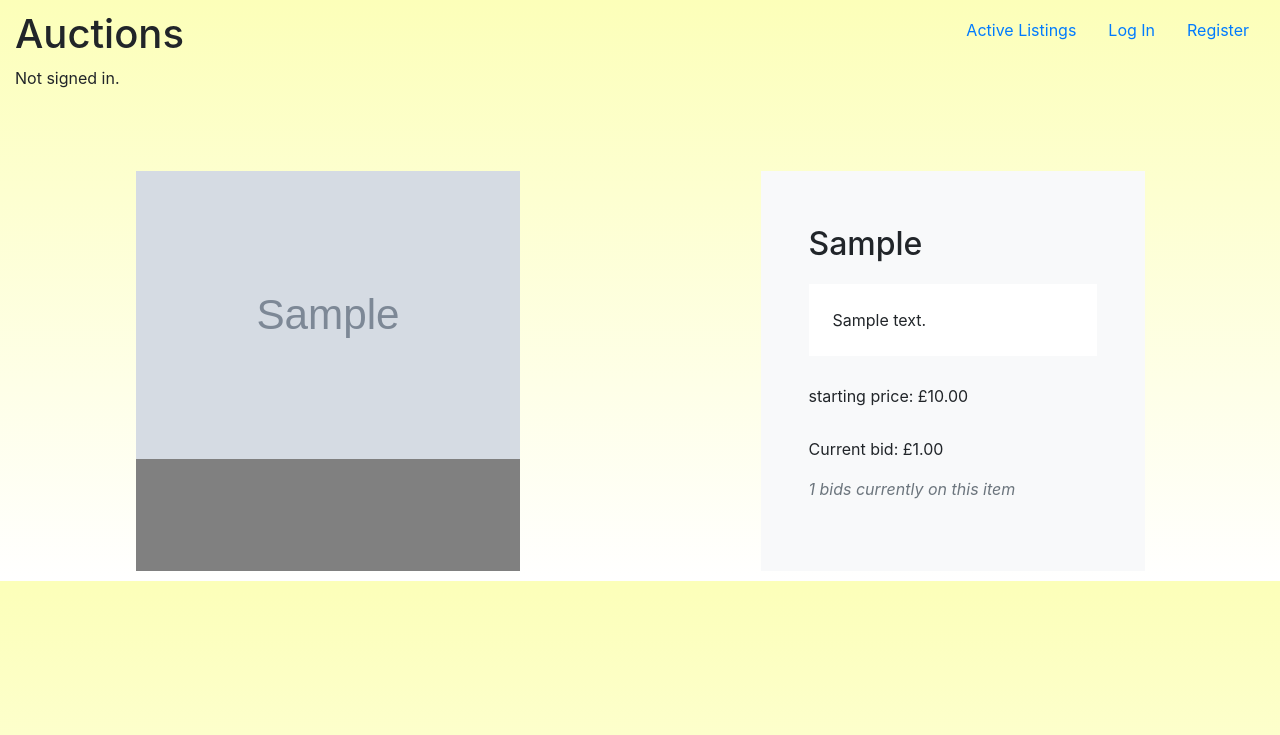
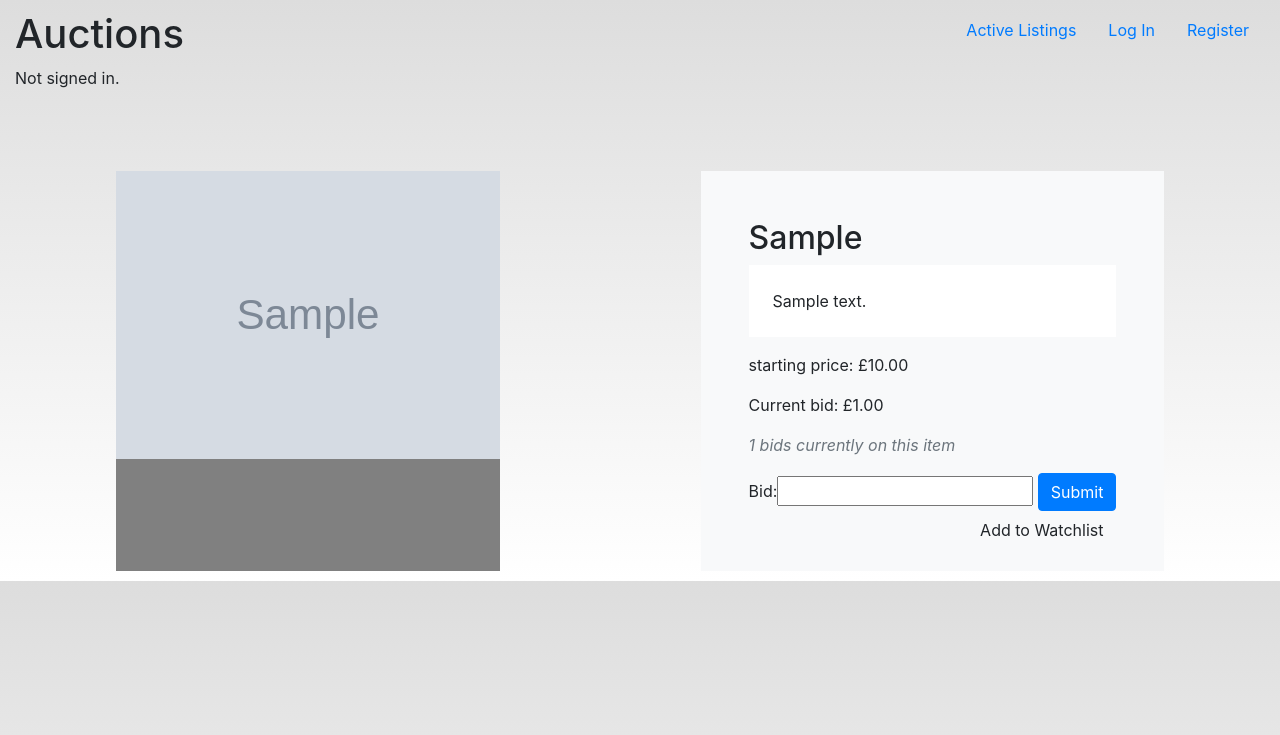
Before and after one commit to OscarCarde/commerce, a Django app: page /1 in a window 1280 px wide. Shown: the top 735 px of the page. Run offline with Django 3.2, Linux system fonts and the light colour scheme; tables that the repository leaves empty hold one stand-in row (values such as "Sample post"); grey boxes marked "Sample" are stand-in pictures; some libraries are stand-ins or nearby versions.

Commit message:
tryin to implement the watchlist

```diff
--- a/commerce/auctions/models.py
+++ b/commerce/auctions/models.py
@@ -3,6 +3,7 @@ from django.db import models
 import PIL
 
 class User(AbstractUser):
+    watchlist = models.ManyToManyField('Listing', blank = True, related_name = 'watchers')
     pass
 
 
--- a/commerce/auctions/static/auctions/styles.css
+++ b/commerce/auctions/static/auctions/styles.css
@@ -1,7 +1,7 @@
 body {
     padding: 10px;
 
-    background-image: linear-gradient(to bottom, #fcffb9, white);
+    background-image: linear-gradient(to bottom, #dddddd, white);
 }
 h1 {
 
--- a/commerce/auctions/templates/auctions/index.html
+++ b/commerce/auctions/templates/auctions/index.html
@@ -1,5 +1,6 @@
 {% extends "auctions/layout.html" %}
 {% load static %}
+{% load custom %}
 {% block body %}
     <h2>Active Listings</h2>
     <ul class="d-flex flex-column justify-content-around">
@@ -12,8 +13,8 @@
           <p><em>From {{listing.seller}}</em></p>
           <p class="card-text">{{listing.description}}</p>
           <em class="text-secondary"> created on {{listing.created}}</em>
-          <p>price: £{{listing.price}}</p>
-          <p>Current Bid: <em>£ {{listing.max_bid}}</em></p>
+          <p>price: £{{listing.price|round_decimal}}</p>
+          <p>Current Bid: <em>£ {{listing.max_bid|round_decimal}}</em></p>
           <p><em>{{listing.item_bids}} bids on this item</em></p>
         </div>
       </li>
--- a/commerce/auctions/templates/auctions/layout.html
+++ b/commerce/auctions/templates/auctions/layout.html
@@ -30,6 +30,9 @@
                 <li class = "nav-item">
                     <a class = "nav-link" href="{% url 'sell' %}">Sell something</a>
                 </li>
+                <li class = "nav-item">
+                    <a class ="nav-link" href = "{% url 'watchlist' %}">Watchlist</a>
+                </li>
             {% else %}
                 <li class="nav-item">
                     <a class="nav-link" href="{% url 'login' %}">Log In</a>
--- a/commerce/auctions/templates/auctions/listing.html
+++ b/commerce/auctions/templates/auctions/listing.html
@@ -1,6 +1,6 @@
 {% extends "auctions/layout.html" %}
 {% load static %}
-
+{% load custom %}
 
 {% block body %}
 <div class="lstng-container mt-5">
@@ -10,15 +10,23 @@
   <div class="lstng-dtls-container bg-light p-5">
     <p class= "h2">{{listing.item}}</p>
     <p class = "bg-white p-4">{{listing.description}}</p>
-    <p>starting price: £{{listing.price}}</p>
+    <p>starting price: £{{listing.price|round_decimal}}</p>
     {% if max_bid == None %}
       <p class = "text-secondary">No bids yet on this item</p>
     {% else %}
       <div>
-        <p>Current bid: £{{max_bid}}</p>
+        <p>Current bid: £{{max_bid|round_decimal}}</p>
         <p class = "text-secondary"><em>{{listing.bids_count}} bids currently on this item</em></p>
       </div>
-
+      <form  method="post">
+        {{form}}
+        {% csrf_token %}
+        <input class= "btn btn-primary"type="submit" name="place-bid">
+      </form>
+      <form  class = "align-self-end" method="post">
+        {% csrf_token %}
+        <button class = "btn btn-light ms-auto" type="submit"  name = "watchlist">Add to Watchlist</button>
+      </form>
     {% endif %}
   </div>
 
--- a/commerce/auctions/templatetags/custom.py
+++ b/commerce/auctions/templatetags/custom.py
@@ -1,9 +1,11 @@
 from django import template
-from django.template.defaultfilters import stringfilter
+import decimal
 
 register = template.Library()
 
 @register.filter
-@stringfilter
-def to_int(string):
-    return int(string)
+def round_decimal(value: object) -> str:
+    if value == None:
+        return ""
+
+    return str(round(decimal.Decimal(value), 2))
--- a/commerce/auctions/urls.py
+++ b/commerce/auctions/urls.py
@@ -8,5 +8,6 @@ urlpatterns = [
     path("logout", views.logout_view, name="logout"),
     path("register", views.register, name="register"),
     path("sell", views.sell, name = "sell"),
+    path("watchlist", views.watchlist, name = "watchlist"),
     path("<str:listing_id>", views.listing, name = "listing")
 ]
--- a/commerce/auctions/views.py
+++ b/commerce/auctions/views.py
@@ -14,6 +14,9 @@ class NewListing(forms.Form):
     description = forms.CharField(max_length = 500, label='Enter your item\'s description here',widget = forms.Textarea(attrs={'class':'my-5'}))
     asking_price = forms.DecimalField(max_digits = 11, decimal_places = 2, label='Price')
     image = forms.ImageField()
+
+class NewBid(forms.Form):
+    bid = forms.DecimalField(max_digits = 11, decimal_places = 2)
 
 def index(request):
     listings = Listing.objects.annotate(max_bid = Max('bids__bid'), item_bids = Count('bids'))
@@ -96,14 +99,40 @@ def sell(request):
     else:
         return render(request, "auctions/login.html")
 
+def watchlist(request):
+    if request.user.is_authenticated:
+
+        return render(request, "auctions/watchlist.html")
+
+    return HttpResponseRedirect("register")
+
 def listing(request, listing_id):
 
     listings = Listing.objects.annotate(max_bid = Max('bids__bid'), bids_count = Count('bids'))
     listing = listings.get(id = listing_id)
     max_bid = listing.max_bid
-    if max_bid != None:
-        max_bid = round(max_bid, 2)
+
+        #implement bid form
+    if request.method == "POST":
+        if not request.user.is_authenticated:
+            return HttpResponseRedirect("register")
+
+        if "place-bid" in request.POST:
+            a_bid = decimal.Decimal(request.POST["bid"])
+
+            if a_bid > max_bid:
+                new_bid = Bid(bid = a_bid, bider = request.user, item = listing)
+                new_bid.save()
+            elif "watchlist" in request.POST:
+                pass
+
+
+            #!!! DRY !!!
+    listings = Listing.objects.annotate(max_bid = Max('bids__bid'), bids_count = Count('bids'))
+    listing = listings.get(id = listing_id)
+    max_bid = listing.max_bid
+
 
     return render(request, "auctions/listing.html", {
-        "listing": listing, "max_bid": max_bid
+        "listing": listing, "max_bid": max_bid, "form": NewBid()
     })
```
Also changed, not shown: commerce/auctions/templates/auctions/watchlist.html (added, +15 -0 lines).
